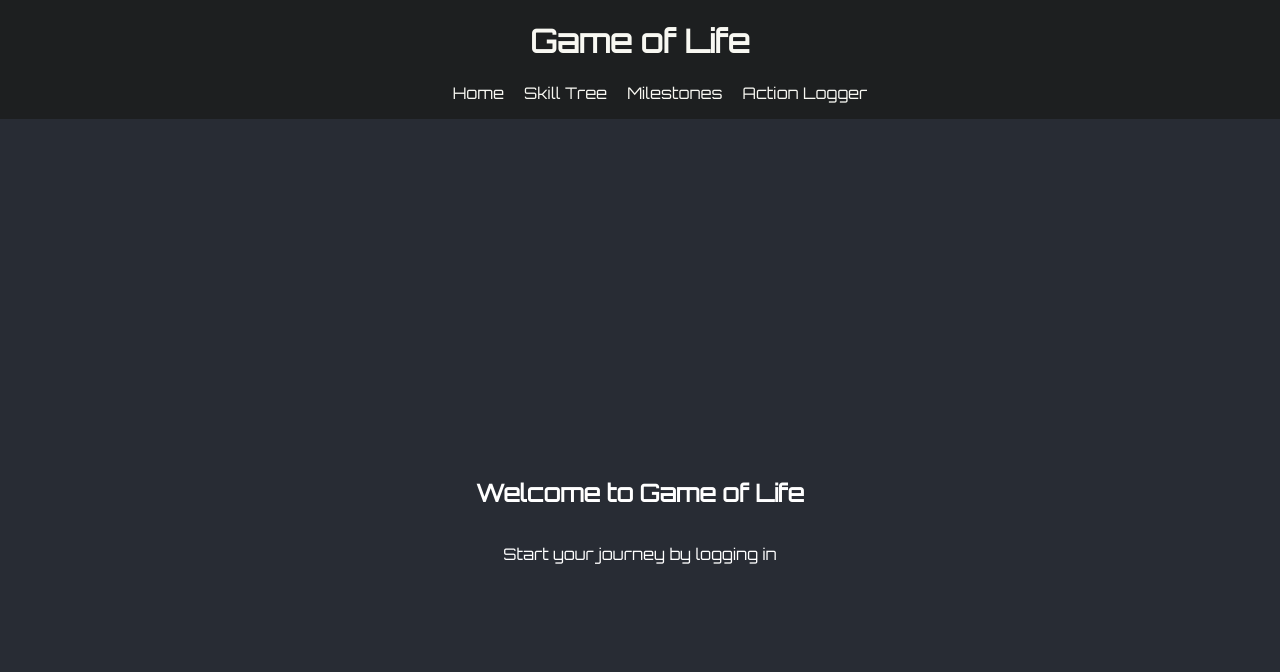
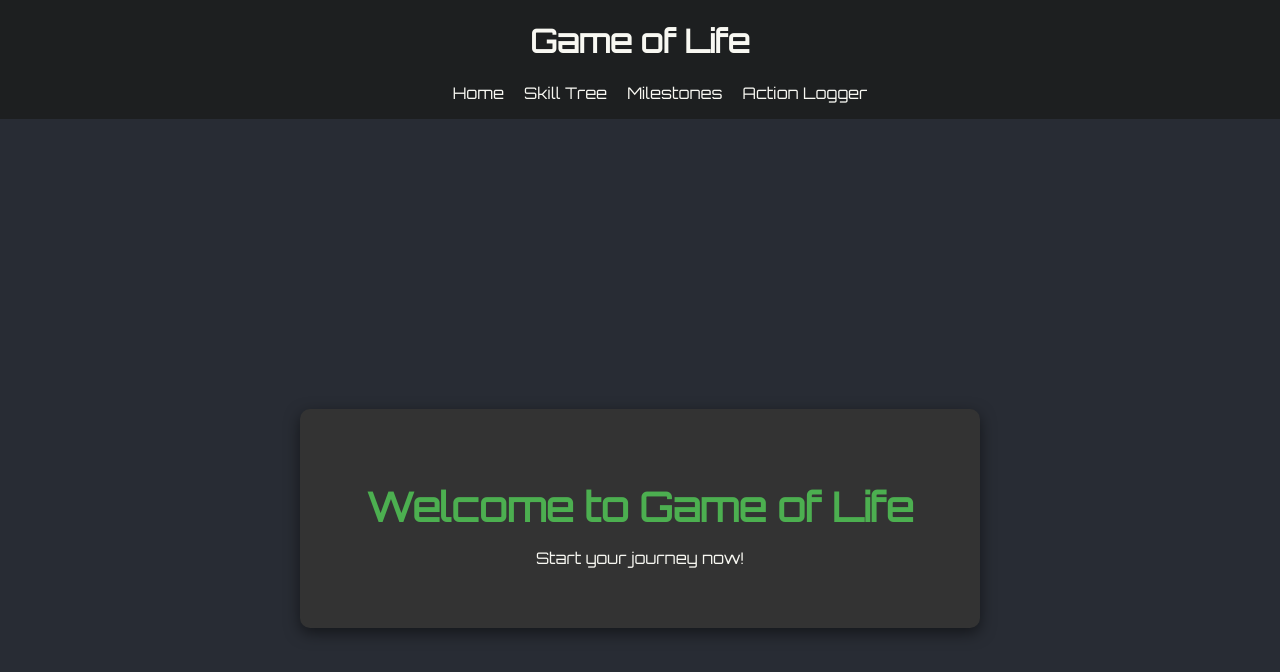
Before and after one commit to Tinoriffic/game-of-life, a React (Create React App) app in the folder frontend/: page /login in a window 1280 px wide. Shown: the top 672 px of the page. Built offline with nearby package versions, Linux system fonts and the light colour scheme; no server answers.

Commit message:
login page enhancements

```diff
--- a/frontend/src/components/LoginPage.css
+++ b/frontend/src/components/LoginPage.css
@@ -1,23 +1,41 @@
 .login-page {
+  background-color: #282c34; /* Dark background */
   display: flex;
-    flex-direction: column;
+  justify-content: center;
   align-items: center;
-    justify-content: center;
-    height: 100vh;
-    background-color: #282c34;
-    color: white;
+  min-height: 100vh;
+}
+
+.login-container {
+  background-color: #333; /* Slightly lighter background for the container */
+  padding: 40px;
+  border-radius: 10px;
+  box-shadow: 0 5px 15px rgba(0, 0, 0, 0.5);
+  text-align: center;
+  width: 100%;
+  max-width: 600px; /* Adjust based on preference */
+}
+
+.login-container h2 {
+  margin-bottom: 15px;
+  font-size: 2.5em;
+  color: #4caf50; /* Accent color for heading */
+}
+
+.login-container p {
+  margin-bottom: 20px;
+  color: #F8F8F2; /* Bright text color */
 }
 
 .login-button {
   display: inline-block;
-    margin-top: 20px;
-    padding: 10px 20px;
-    background-color: #4caf50;
+  padding: 15px 30px;
+  background-color: #4caf50; /* Green button */
   color: white;
   border: none;
   border-radius: 5px;
   text-decoration: none;
-    font-family: 'Orbitron', sans-serif;
+  font-size: 1.2em;
 }
 
 .login-button:hover {
--- a/frontend/src/components/LoginPage.js
+++ b/frontend/src/components/LoginPage.js
@@ -15,11 +15,13 @@ const LoginPage = () => {
 
   return (
     <div className="login-page">
+      <div className="login-container">
       <h2>Welcome to Game of Life</h2>
-      <p>Start your journey by logging in</p>
+      <p>Start your journey now!</p>
       {loginUrl && (
         <a href={loginUrl} className="login-button">Login with Google</a>
       )}
+      </div>
     </div>
   );
 };
```
Lines whose indentation alone changed are shown as unchanged.
